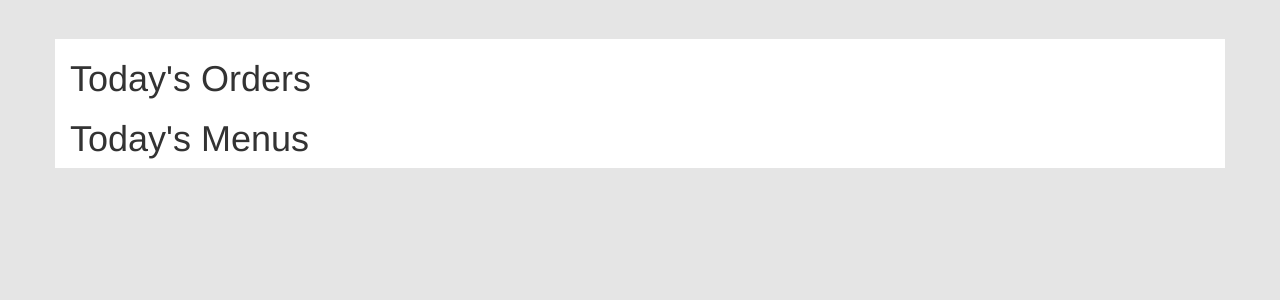
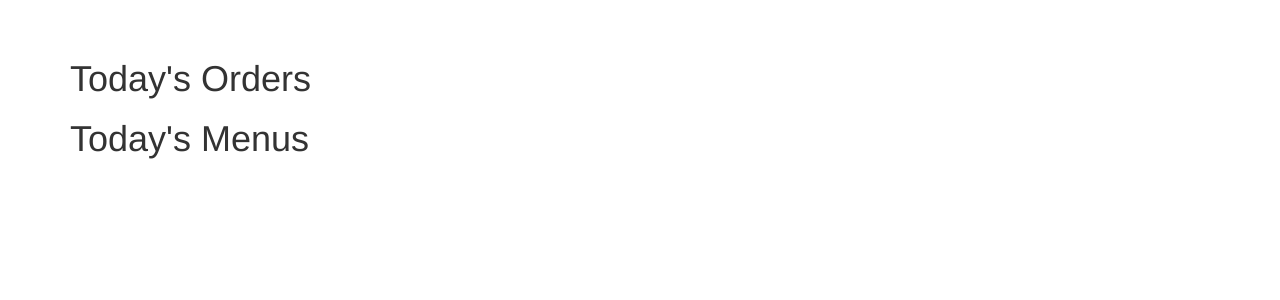
Before and after one commit to YikSanChan/15637-final, a Django app: template templates/CSS/student_home.html in a window 1280 px wide. Shown: the part 51-351 px from the top of the page. Run offline with Django 3.2, Linux system fonts and the light colour scheme; the template is opened without the code that fills it, so the values that code supplies are empty; parts of the project's set-up code (start-up, migrations or seed data) failed here and were passed over; some libraries are stand-ins or nearby versions.

Commit message:
add signin.css

```diff
--- a/CSS/static/CSS/css/signin.css
+++ b/CSS/static/CSS/css/signin.css
@@ -1,7 +1,7 @@
 body {
   padding-top: 40px;
   padding-bottom: 40px;
-  background-color: rgba(0, 0, 0, 0.1);
+  background-color: rgba(0, 0, 0, 0);
 }
 
 .form-signin {
@@ -38,3 +38,7 @@ body {
   border-top-left-radius: 0;
   border-top-right-radius: 0;
 }
+
+.row .marketing{
+  background-color: white;
+}
```
